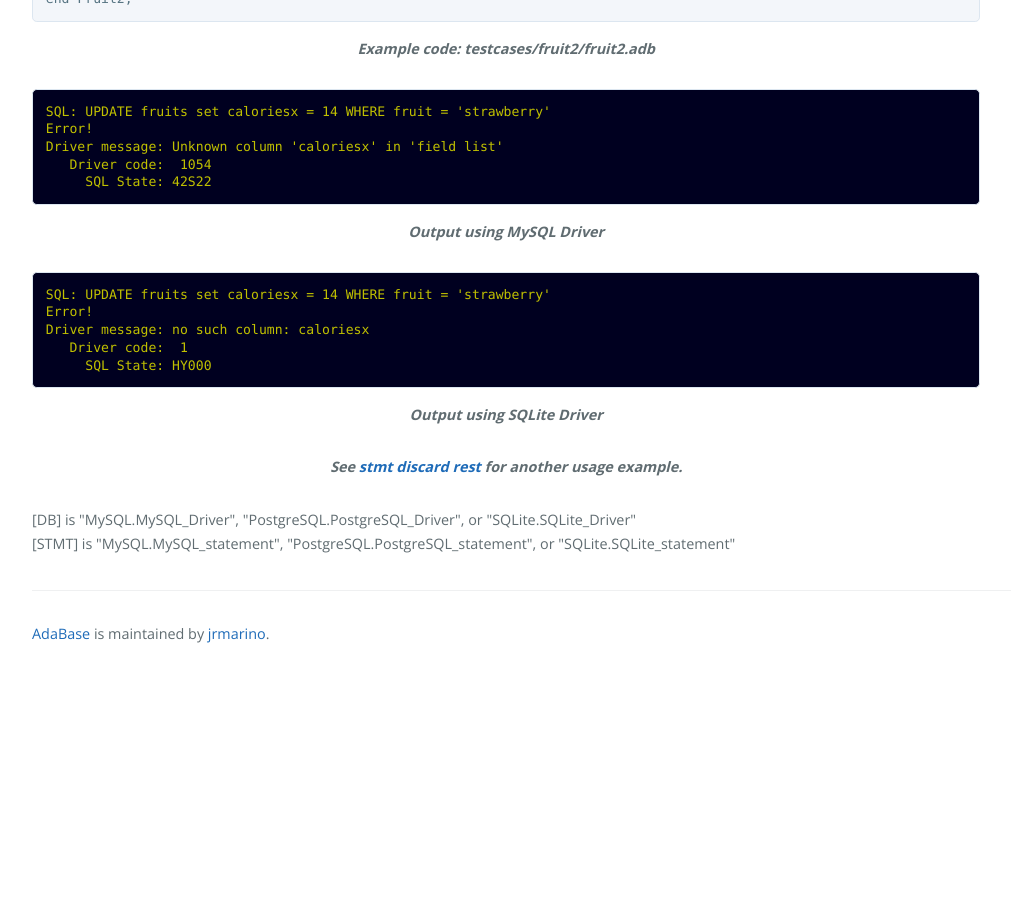
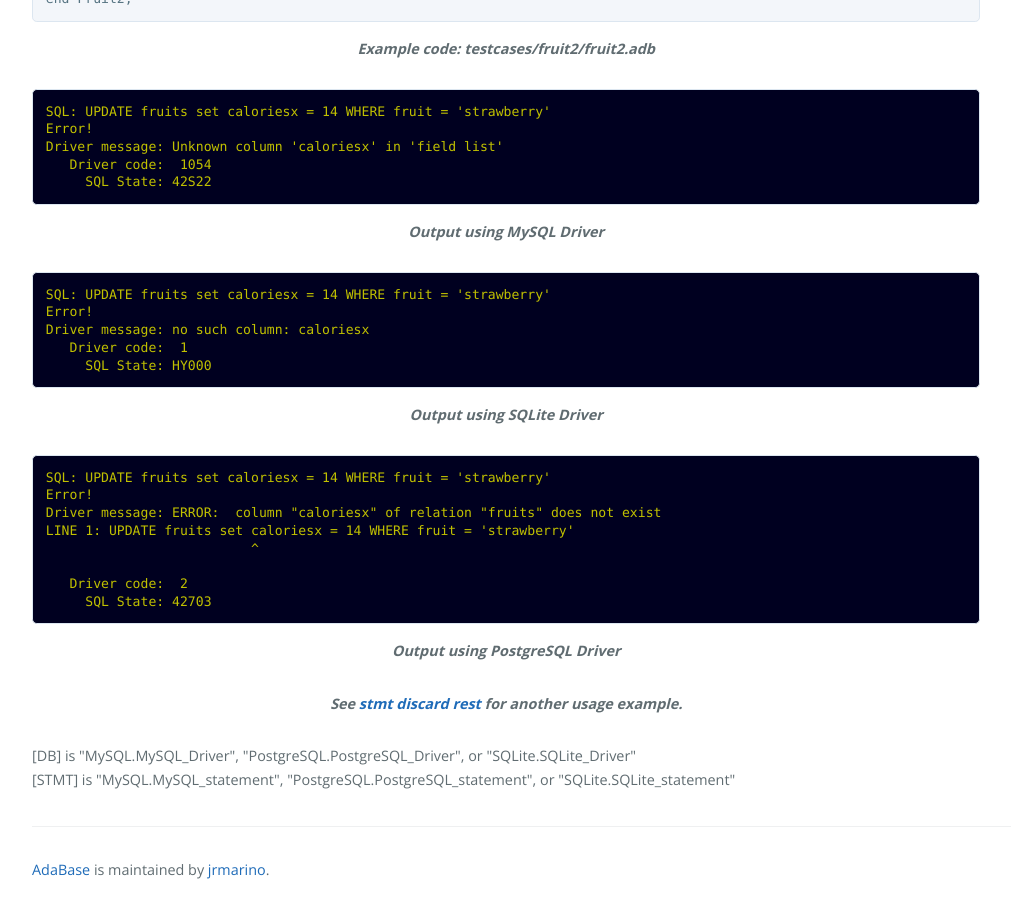
Before and after one commit to jrmarino/AdaBase, a Jekyll site: the page built from last_driver_message.md, in a window 1280 px wide and 900 px high, scrolled down 1134 px. Shown: the whole window, without its empty margins (0-1011 px from the left). Built offline with Jekyll 4.4.1, drawn with Linux system fonts in a browser that asks for light colours; before the commit the page ends 1797 px from its top, so only the background shows below that.

Commit message:
update docs based on fruit* testcases

```diff
--- a/last_driver_message.md
+++ b/last_driver_message.md
@@ -79,6 +79,18 @@ Driver message: no such column: caloriesx
 </pre>
 <p class="caption">Output using SQLite Driver</p>
 <br/>
+<pre class="output">
+SQL: UPDATE fruits set caloriesx = 14 WHERE fruit = 'strawberry'
+Error!
+Driver message: ERROR:  column "caloriesx" of relation "fruits" does not exist
+LINE 1: UPDATE fruits set caloriesx = 14 WHERE fruit = 'strawberry'
+                          ^
+
+   Driver code:  2
+     SQL State: 42703
+</pre>
+<p class="caption">Output using PostgreSQL Driver</p>
+<br/>
 <p class="caption">See {{ page.stmt_discard_rest }}
 for another usage example.</p>
 <br/>
```
Also changed, not shown: custom_logger.md (+3 -1 lines), execute.md (+1 -1 lines), standard_logger.md (+2 -2 lines).
